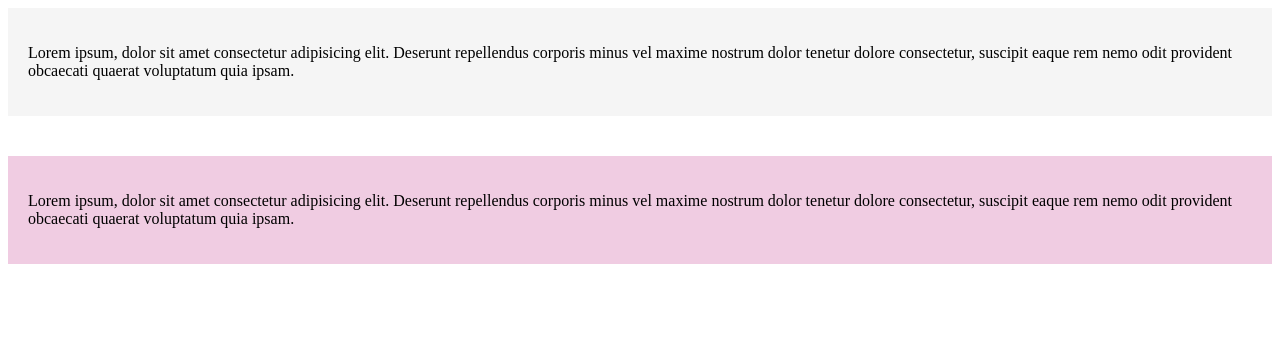
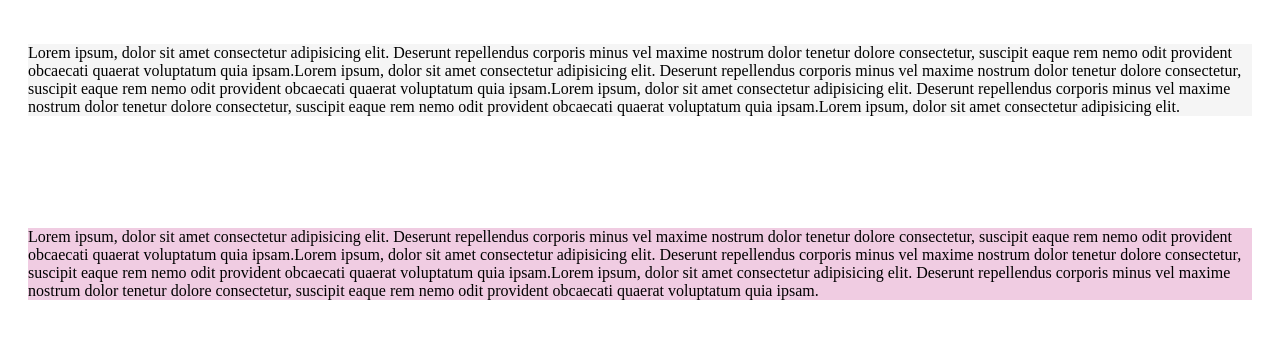
Before and after one commit to Regis-Castro/desafios-html-css-basico, a plain HTML site: page desafio-3/index.html in a window 1280 px wide. Drawn offline with Linux system fonts and the light colour scheme.

Commit message:
corrigido

```diff
--- a/desafio-3/index.html
+++ b/desafio-3/index.html
@@ -8,12 +8,12 @@
   <title>Desafio 3</title>
 </head>
 <body>
-  <div class="grey">
-    <p>Lorem ipsum, dolor sit amet consectetur adipisicing elit. Deserunt repellendus corporis minus vel maxime nostrum dolor tenetur dolore consectetur, suscipit eaque rem nemo odit provident obcaecati quaerat voluptatum quia ipsam.</p>
+  <div>
+    <p class="grey">Lorem ipsum, dolor sit amet consectetur adipisicing elit. Deserunt repellendus corporis minus vel maxime nostrum dolor tenetur dolore consectetur, suscipit eaque rem nemo odit provident obcaecati quaerat voluptatum quia ipsam.Lorem ipsum, dolor sit amet consectetur adipisicing elit. Deserunt repellendus corporis minus vel maxime nostrum dolor tenetur dolore consectetur, suscipit eaque rem nemo odit provident obcaecati quaerat voluptatum quia ipsam.Lorem ipsum, dolor sit amet consectetur adipisicing elit. Deserunt repellendus corporis minus vel maxime nostrum dolor tenetur dolore consectetur, suscipit eaque rem nemo odit provident obcaecati quaerat voluptatum quia ipsam.Lorem ipsum, dolor sit amet consectetur adipisicing elit.</p>
   </div>
 
-  <div class="pink">
-    <p>Lorem ipsum, dolor sit amet consectetur adipisicing elit. Deserunt repellendus corporis minus vel maxime nostrum dolor tenetur dolore consectetur, suscipit eaque rem nemo odit provident obcaecati quaerat voluptatum quia ipsam.</p>
+  <div>
+    <p class="pink">Lorem ipsum, dolor sit amet consectetur adipisicing elit. Deserunt repellendus corporis minus vel maxime nostrum dolor tenetur dolore consectetur, suscipit eaque rem nemo odit provident obcaecati quaerat voluptatum quia ipsam.Lorem ipsum, dolor sit amet consectetur adipisicing elit. Deserunt repellendus corporis minus vel maxime nostrum dolor tenetur dolore consectetur, suscipit eaque rem nemo odit provident obcaecati quaerat voluptatum quia ipsam.Lorem ipsum, dolor sit amet consectetur adipisicing elit. Deserunt repellendus corporis minus vel maxime nostrum dolor tenetur dolore consectetur, suscipit eaque rem nemo odit provident obcaecati quaerat voluptatum quia ipsam.</p>
   </div>
 </body>
 </html>
--- a/desafio-3/styles.css
+++ b/desafio-3/styles.css
@@ -1,12 +1,12 @@
 div {
   padding: 20px;
-}
-
-div.grey {
-  background-color: #F5F5F5;
   margin-bottom: 40px;
 }
 
-div.pink {
+p.grey {
+  background-color: #F5F5F5;
+}
+
+p.pink {
   background-color: #F0CCE2;
 }
```
